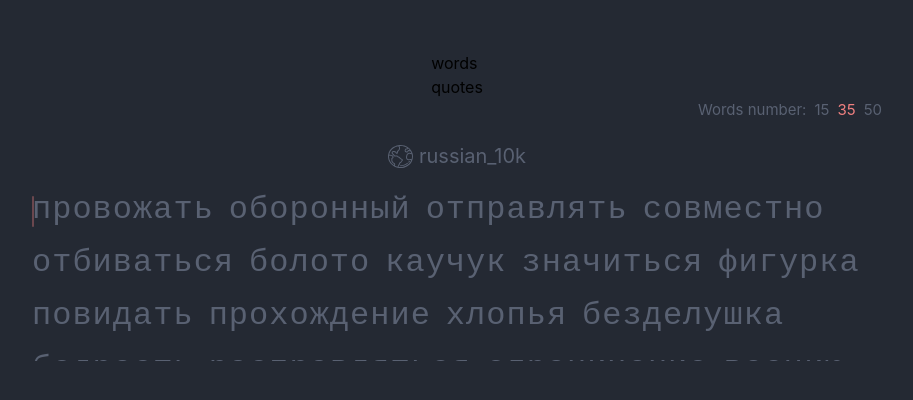
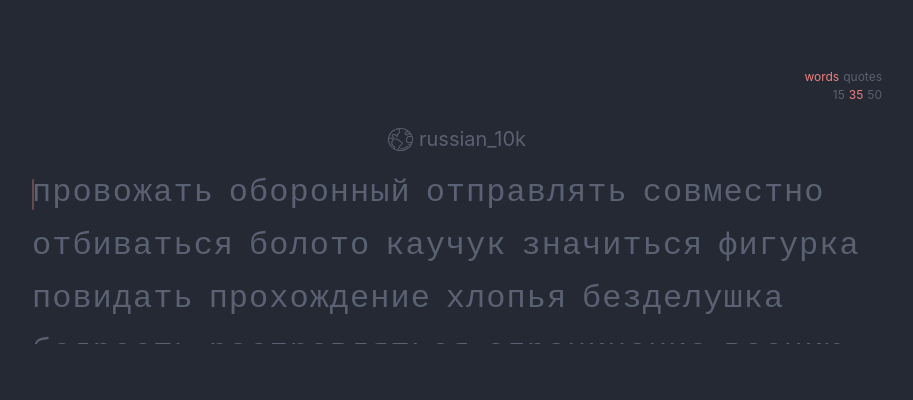
Before and after one commit to belk1ng/typing-train, a React (Create React App) app: page / in a window 1280 px wide. Shown: the part 194-594 px from the top of the page, without its empty margins (183-1096 px from the left). Built offline with nearby package versions, Linux system fonts and the light colour scheme; a web font is replaced by a local one.

Commit message:
Quotes mode ready

```diff
--- a/src/components/TypingSettings/TypeingSettings.tsx
+++ b/src/components/TypingSettings/TypeingSettings.tsx
@@ -1,13 +1,16 @@
-import { WordsCount } from "./WordsCount/WordsCount";
-import { TypingMode } from "./TypingMode/TypingMode";
+import { TypingContext } from "../../contexts/TypingContext";
+import React, { useContext } from "react";
+import { WordsCount } from "./WordsCount";
+import { TypingMode } from "./TypingMode";
 import s from "./styles.module.scss";
-import React from "react";
 
 export const TypingSettings = () => {
+  const { typingMode } = useContext(TypingContext);
+
   return (
     <div className={s["typing-settings"]}>
       <TypingMode />
-      <WordsCount />
+      {typingMode === "words" && <WordsCount />}
     </div>
   );
 };
--- /dev/null
+++ b/src/components/TypingSettings/TypingMode.tsx
@@ -0,0 +1,32 @@
+import React, { useContext } from "react";
+import { TypingContext } from "../../contexts/TypingContext";
+import s from "./styles.module.scss";
+
+export const TypingMode = () => {
+  const { setTypingMode, typingMode } = useContext(TypingContext);
+
+  return (
+    <div className={s["typing-settings__params"]}>
+      <p
+        className={
+          typingMode === "words"
+            ? s["typing-settings__param-value--active"]
+            : s["typing-settings__param-value"]
+        }
+        onClick={() => setTypingMode("words")}
+      >
+        words
+      </p>
+      <p
+        onClick={() => setTypingMode("quotes")}
+        className={
+          typingMode === "quotes"
+            ? s["typing-settings__param-value--active"]
+            : s["typing-settings__param-value"]
+        }
+      >
+        quotes
+      </p>
+    </div>
+  );
+};
--- a/src/components/TypingSettings/TypingMode/TypingMode.tsx
+++ /dev/null
@@ -1,12 +0,0 @@
-import React, { useContext } from "react";
-import { TypingContext } from "../../../contexts/TypingContext";
-
-export const TypingMode = () => {
-  const { setTypingMode } = useContext(TypingContext);
-  return (
-    <div>
-      <p onClick={() => setTypingMode("words")}>words</p>
-      <p onClick={() => setTypingMode("quotes")}>quotes</p>
-    </div>
-  );
-};
--- a/src/components/TypingSettings/WordsCount/WordsCount.tsx
+++ b/src/components/TypingSettings/WordsCount.tsx
@@ -1,4 +1,4 @@
-import { TypingContext } from "../../../contexts/TypingContext";
+import { TypingContext } from "../../contexts/TypingContext";
 import React, { useContext } from "react";
 import s from "./styles.module.scss";
 
@@ -13,8 +13,8 @@ export const WordsCount = () => {
         key={index}
         className={
           wordsCount === count
-            ? s["words-count__value--active"]
-            : s["words-count__value"]
+            ? s["typing-settings__param-value--active"]
+            : s["typing-settings__param-value"]
         }
         onClick={() => setWordsCount(count)}
       >
@@ -24,8 +24,7 @@ export const WordsCount = () => {
   };
 
   return (
-    <div className={s["words-count"]}>
-      <h6>Words number: </h6>
+    <div className={s["typing-settings__params"]}>
       {renderWordsCountStates()}
     </div>
   );
--- a/src/components/TypingSettings/WordsCount/styles.module.scss
+++ /dev/null
@@ -1,41 +0,0 @@
-.words-count {
-  display: flex;
-  align-self: flex-end;
-  align-items: center;
-  gap: 8px;
-
-  * {
-    user-select: none;
-    -moz-user-select: none;
-    -webkit-user-select: none;
-  }
-
-  h6 {
-    font-weight: 400;
-    color: #596172;
-    margin: 0;
-
-    font-size: 15px;
-  }
-
-  .words-count__value,
-  .words-count__value--active {
-    font-size: 15px;
-
-    cursor: pointer;
-
-    transition: color 0.4s ease;
-
-    &:hover {
-      color: lightcoral;
-    }
-  }
-
-  .words-count__value {
-    color: #596172;
-  }
-
-  .words-count__value--active {
-    color: lightcoral;
-  }
-}
--- a/src/components/TypingSettings/styles.module.scss
+++ b/src/components/TypingSettings/styles.module.scss
@@ -2,8 +2,36 @@
   display: flex;
   flex-direction: column;
   justify-content: flex-end;
-  align-items: center;
+  align-items: flex-end;
 
   width: 100%;
   margin-bottom: 20px;
+
+  .typing-settings__params {
+    display: flex;
+    align-items: center;
+    gap: 4px;
+
+    font-size: 12px;
+
+    .typing-settings__param-value {
+      color: #596172;
+      cursor: pointer;
+
+      transition: color 0.3s ease;
+
+      user-select: none;
+      -moz-user-select: none;
+      -webkit-user-select: none;
+
+      &:hover {
+        color: lightcoral;
+        transition: color 0.3s ease;
+      }
+    }
+    .typing-settings__param-value--active {
+      color: lightcoral;
+      transition: color 0.3s ease;
+    }
+  }
 }
```
Also changed, not shown: src/components/TypingSettings/TypingMode/styles.module.scss (deleted).
